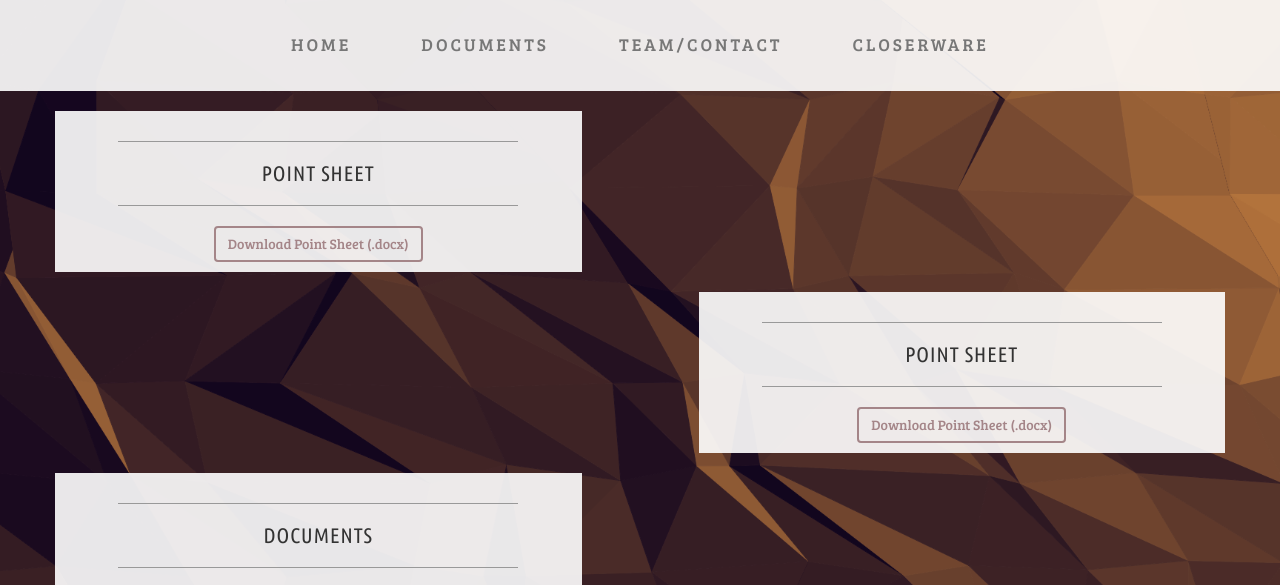
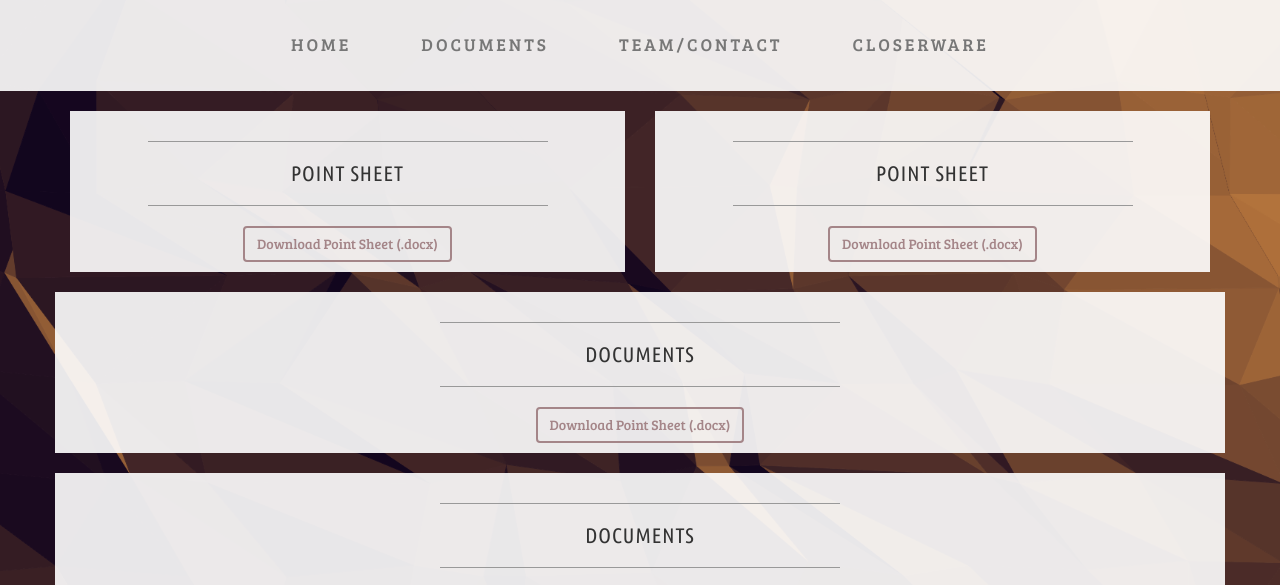
Before and after one commit to jiangts/Website-Beta, a plain HTML site: page documents.html in a window 1280 px wide. Shown: the part 214-799 px from the top of the page. Drawn offline with Linux system fonts and the light colour scheme.

Commit message:
fix(2 column layout with bs grid)

```diff
--- a/css/style.css
+++ b/css/style.css
@@ -102,16 +102,6 @@ hr {
     background: #fff;
     background: rgba(255,255,255,0.9);
 }
-
-
-.box-smaller {
-    margin-bottom: 20px;
-    padding: 10px 15px;
-    background: #fff;
-    background: rgba(255,255,255,0.9);
-    width: 45%;
-}
-
 
 .intro-text {
     text-transform: uppercase;
--- a/documents.html
+++ b/documents.html
@@ -98,8 +98,17 @@
     <div class="container">
 
       <div class="row">
-      <div class="box box-smaller">
-        <div class="col-lg-12">
+        <div class="col-md-6">
+          <div class="box">
+            <hr>
+            <h2 class="intro-text text-center">Point Sheet</h2>
+            <hr>
+            <center><a href="files/pointsheet.docx" class="btn chill text-center center" download>
+                Download Point Sheet (.docx)</a></center>
+          </div>
+        </div>
+        <div class="col-md-6">
+          <div class="box">
             <hr>
             <h2 class="intro-text text-center">Point Sheet</h2>
             <hr>
@@ -109,17 +118,6 @@
         </div>
       </div>
 
-    <div class="row">
-      <div class="box box-smaller" style="float:right">
-        <div class="col-lg-12">
-          <hr>
-          <h2 class="intro-text text-center">Point Sheet</h2>
-          <hr>
-          <center><a href="files/pointsheet.docx" class="btn chill text-center center" download>
-                Download Point Sheet (.docx)</a></center>
-        </div>
-      </div>
-    </div>
 
 
 
```
Lines whose indentation alone changed are shown as unchanged.
